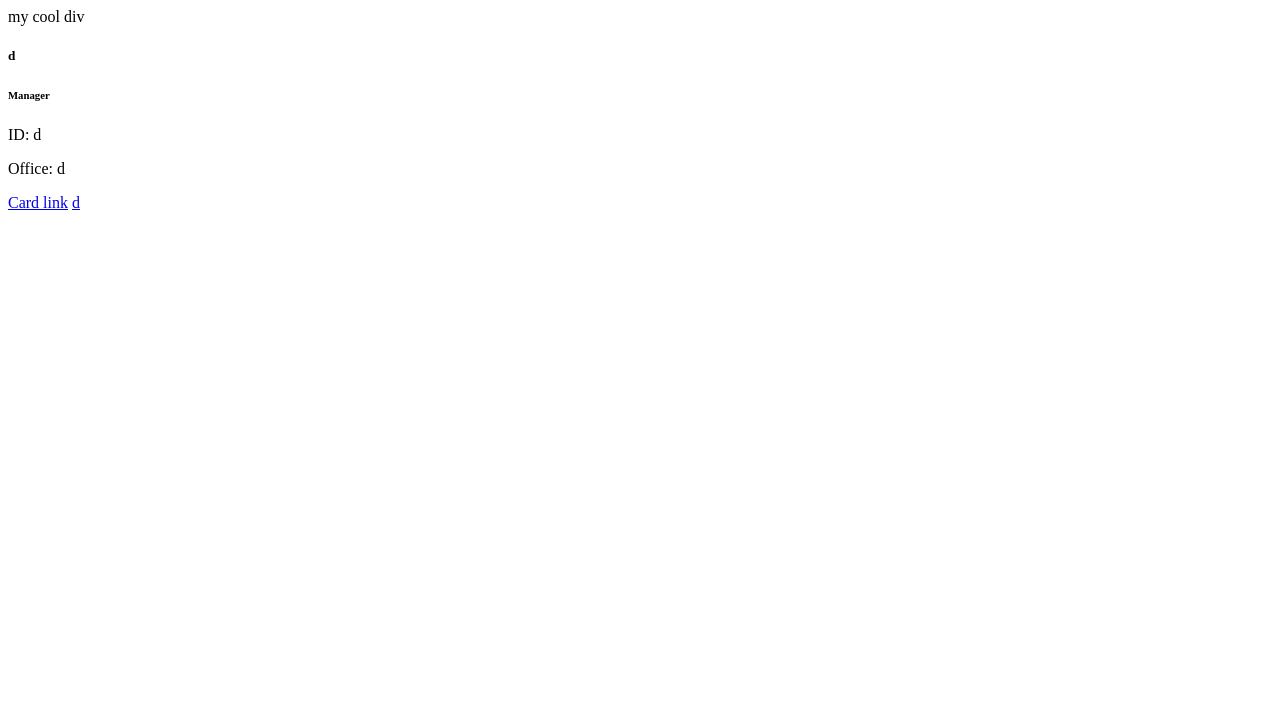
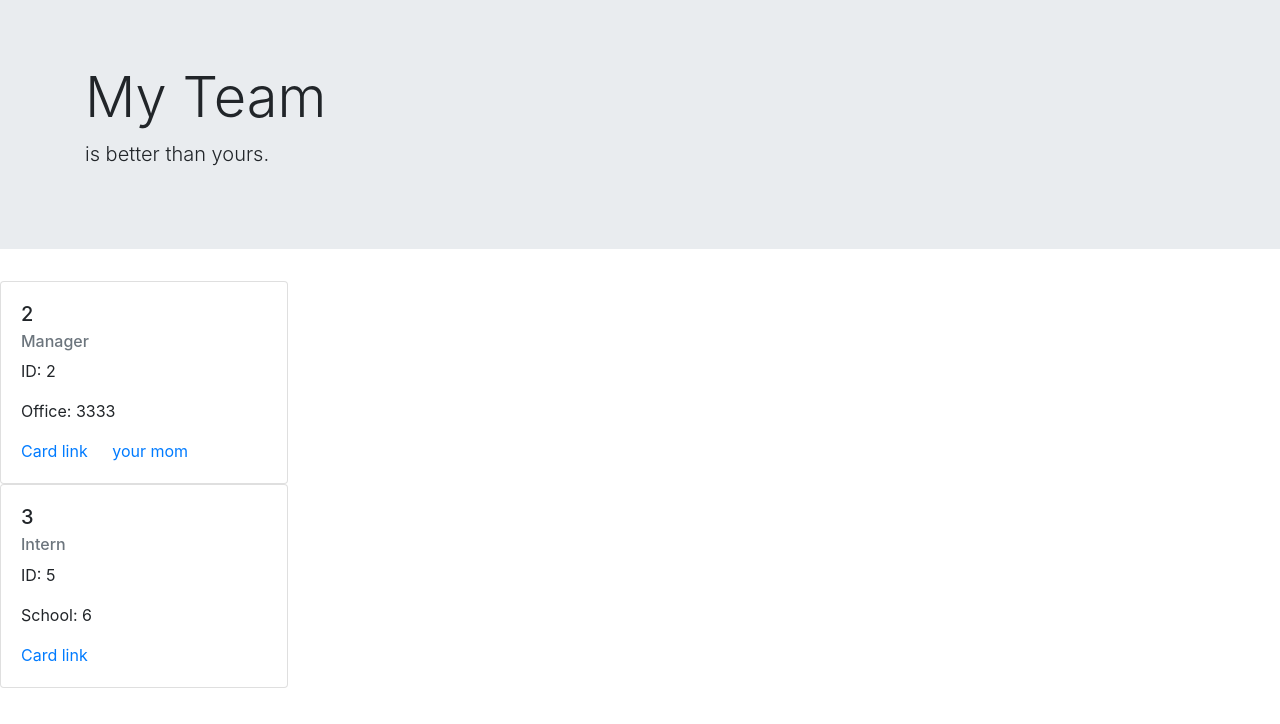
Before and after one commit to shadin-a/and_I_OOP, a website: page teamCards.html in a window 1280 px wide. Drawn offline with nearby package versions, Linux system fonts and the light colour scheme.

Commit message:
intern card generator works

```diff
--- a/teamCards.html
+++ b/teamCards.html
@@ -1,11 +1,41 @@
-<div>my cool div</div>
+<!DOCTYPE html>
+<html lang="en">
+<head>
+  <meta charset="UTF-8">
+  <meta http-equiv="X-UA-Compatible" content="IE=edge">
+  <meta name="viewport" content="width=device-width, initial-scale=1.0">
+  <link rel="stylesheet" href="https://cdn.jsdelivr.net/npm/bootstrap@4.0.0/dist/css/bootstrap.min.css" integrity="sha384-Gn5384xqQ1aoWXA+058RXPxPg6fy4IWvTNh0E263XmFcJlSAwiGgFAW/dAiS6JXm" crossorigin="anonymous">
+  <script src="https://cdn.jsdelivr.net/npm/bootstrap@4.0.0/dist/js/bootstrap.min.js" integrity="sha384-JZR6Spejh4U02d8jOt6vLEHfe/JQGiRRSQQxSfFWpi1MquVdAyjUar5+76PVCmYl" crossorigin="anonymous"></script>
+  <title>Team Generator</title>
+</head>
+<body>
+  <div class="jumbotron jumbotron-fluid">
+    <div class="container">
+      <h1 class="display-4">My Team</h1>
+      <p class="lead">is better than yours.</p>
+    </div>
+  </div>
+
+</body>
+</html>
+
+
+
   <div class="card" style="width: 18rem;">
   <div class="card-body">
-    <h5 class="card-title">d</h5>
+    <h5 class="card-title">2</h5>
     <h6 class="card-subtitle mb-2 text-muted">Manager</h6>
-    <p class="card-text">ID: d </p>
-    <p class="card-text">Office: d</p>
+    <p class="card-text">ID: 2 </p>
+    <p class="card-text">Office: 3333</p>
     <a href="#" class="card-link">Card link</a>
-    <a href="mailtod" class="card-link">d</a>
+    <a href="mailtoyour mom" class="card-link">your mom</a>
   </div>
 </div>
+  <div class="card" style="width: 18rem;">
+  <div class="card-body">
+    <h5 class="card-title">3</h5>
+    <h6 class="card-subtitle mb-2 text-muted">Intern</h6>
+    <p class="card-text">ID: 5 </p>
+    <p class="card-text">School: 6</p>
+    <a href="#" class="card-link">Card link</a>
+  </div>
```
Also changed, not shown: index.js (+8 -1 lines).
